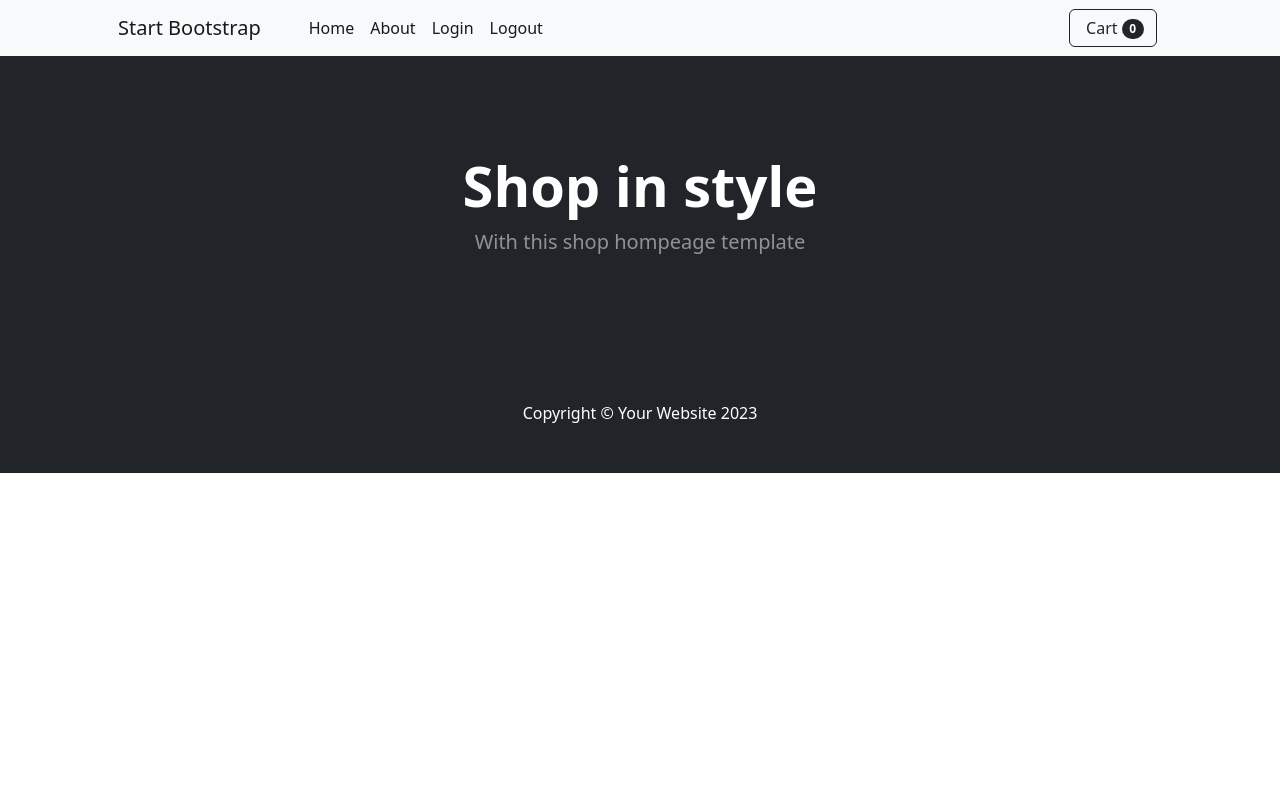
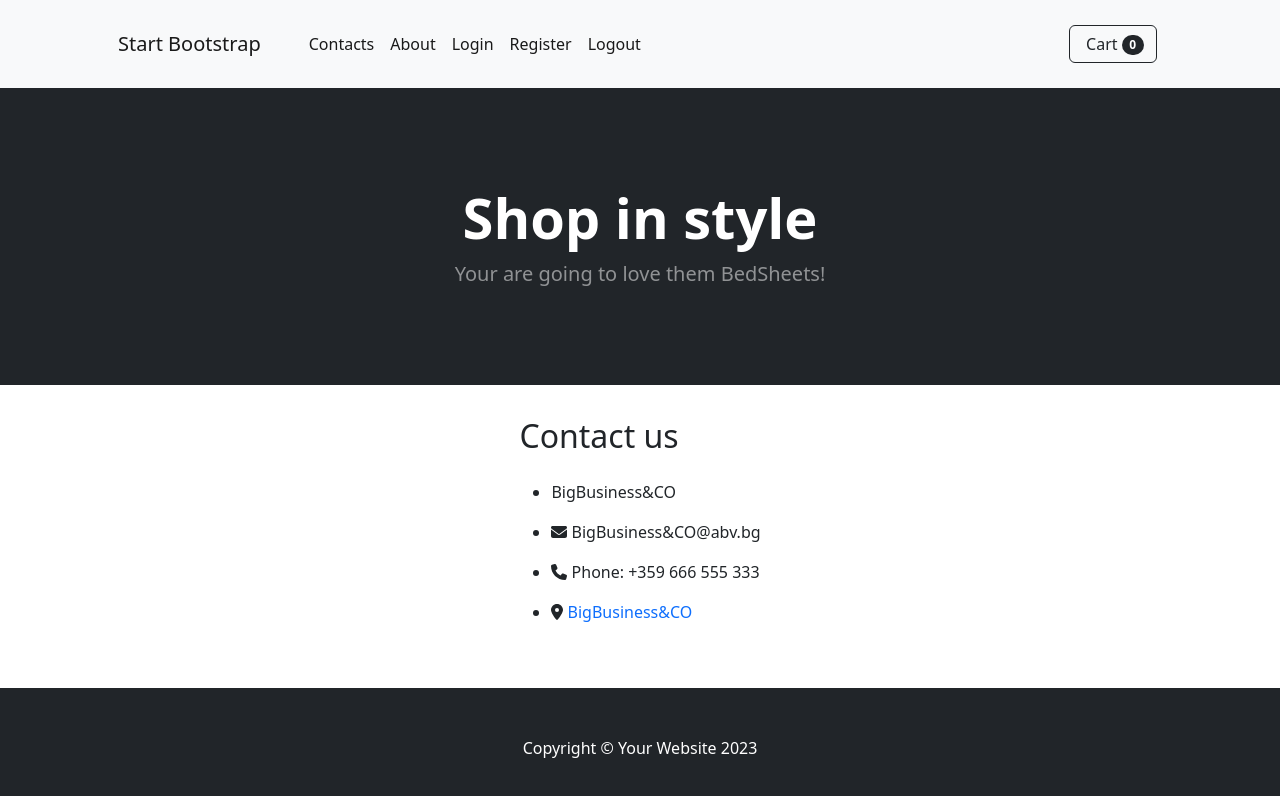
Before and after one commit to Deyan9469/React-Project, a React (Vite) app in the folder client/: page /contacts in a window 1280 px wide. Shown: the top 796 px of the page. Built offline with nearby package versions, Linux system fonts and the light colour scheme.

Commit message:
added a lot of things
contacts page
about page
and added paths

```diff
--- a/client/src/App.jsx
+++ b/client/src/App.jsx
@@ -5,6 +5,8 @@ import Header from "./components/header/Header"
 import Navigation from "./components/navigation/Navigation"
 import './styles_template.css'
 import CardItems from './components/cardComponent/RoutingItems'
+import About from './components/about/About'
+import Contacts from './components/contacts/Contacts'
 function App() {
 
 
@@ -16,6 +18,8 @@ function App() {
             <Routes>
 
                 <Route path='/' element={<CardItems />} />
+                <Route path='/about' element={<About />} />
+                <Route path='/contacts' element={<Contacts />} />
 
             </Routes>
 
--- /dev/null
+++ b/client/src/components/about/About.jsx
@@ -0,0 +1,32 @@
+import "./aboutCSS.css"
+
+const About = () => {
+
+    return (
+
+        <section className="aboutPage">
+            <h2>About all bedsheets </h2>
+
+            <ul>
+                <li>Product: Satin Cotton bed linen</li>
+                <li>Size: 200 cm x 220 cm</li>
+                <li>Option: 4 pcs.</li>
+                <li>Packaging: Foil</li>
+                <li>Material: Cotton Satin 100%</li>
+            </ul>
+            <h4>1 set of bed linen includes:</h4>
+            <ul>
+                <li>1 piece. duvet cover: 200 cm x 220 cm</li>
+                <li>2 pcs. pillowcases: 70 cm x 80 cm</li>
+                <li>1 piece. sheet: 200 cm x 230 cm</li>
+            </ul>
+
+            <p>Origin: Poland</p>
+
+        </section>
+
+
+    );
+}
+
+export default About;
--- /dev/null
+++ b/client/src/components/about/aboutCSS.css
@@ -0,0 +1,6 @@
+.aboutPage{
+    display: flex;
+    flex-direction: column;
+    flex-wrap: wrap;
+    align-content: center;
+}
--- a/client/src/components/cardComponent/RoutingItems.jsx
+++ b/client/src/components/cardComponent/RoutingItems.jsx
@@ -11,7 +11,6 @@ const CardItems = () => {
             .then(data => { setItems(data) });
     }, []);
 
-    console.log(item)
 
     return (
         <div className="cardHolder">
--- /dev/null
+++ b/client/src/components/contacts/Contacts.jsx
@@ -0,0 +1,20 @@
+import "https://cdnjs.cloudflare.com/ajax/libs/font-awesome/6.4.2/js/all.min.js"
+import "./contactCSS.css"
+const Contacts = () =>{
+    const locationUlr = "https://www.google.com/maps/place/42%C2%B042'03.2%22N+23%C2%B022'23.8%22E/@42.7013827,23.3547691,15z/data=!4m13!1m8!3m7!1s0x40a8fec1c85bf089:0xa01269bf4c10!2z0JHRitC70LPQsNGA0LjRjw!3b1!8m2!3d42.733883!4d25.48583!16zL20vMDE1cWg!3m3!8m2!3d42.700894!4d23.373271?hl=bg&entry=ttu"
+
+    return(
+        <section className="contactsPage">
+            <h2> Contact us </h2>
+
+            <ul>
+                <li>BigBusiness&CO</li>
+                <li><i className="fa-solid fa-envelope"></i> BigBusiness&CO@abv.bg</li>
+                <li><i className="fa-solid fa-phone"></i> Phone: +359 666 555 333</li>
+                <li><i className="fa-solid fa-location-dot"></i><a href={locationUlr}> BigBusiness&CO</a></li>
+            </ul>
+        </section>
+    );
+}
+
+export default Contacts;
--- /dev/null
+++ b/client/src/components/contacts/contactCSS.css
@@ -0,0 +1,14 @@
+.contactsPage{
+    display: flex;
+    flex-direction: column;
+    flex-wrap: wrap;
+    align-content: center;
+    padding: 1em;
+    margin: 1em;
+}
+li{
+    margin: 1em 0;
+}
+a{
+    text-decoration: none;
+}
--- a/client/src/components/header/Header.jsx
+++ b/client/src/components/header/Header.jsx
@@ -7,7 +7,7 @@ const Header = () => {
                     <div className="text-center text-white">
                         <h1 className="display-4 fw-bolder">Shop in style</h1>
                         <p className="lead fw-normal text-white-50 mb-0">
-                            With this shop hompeage template
+                            Your are going to love them BedSheets!
                         </p>
                     </div>
                 </div>
--- a/client/src/components/navigation/Navigation.jsx
+++ b/client/src/components/navigation/Navigation.jsx
@@ -1,12 +1,13 @@
+import { Link } from 'react-router-dom';
 
 const Navigation = () => {
     return (
         <>
             <nav className="navbar navbar-expand-lg navbar-light bg-light">
                 <div className="container px-4 px-lg-5">
-                    <a className="navbar-brand" href="#!">
+                    <Link className="navbar-brand" to="/">
                         Start Bootstrap
-                    </a>
+                    </Link>
                     <button
                         className="navbar-toggler"
                         type="button"
@@ -21,24 +22,29 @@ const Navigation = () => {
                     <div className="collapse navbar-collapse" id="navbarSupportedContent">
                         <ul className="navbar-nav me-auto mb-2 mb-lg-0 ms-lg-4">
                             <li className="nav-item">
-                                <a className="nav-link active" aria-current="page" href="#!">
-                                    Home
-                                </a>
+                                <Link className="nav-link active" aria-current="page" to="/contacts">
+                                    Contacts
+                                </Link>
                             </li>
                             <li className="nav-item">
-                                <a className="nav-link active" href="#!">
+                                <Link className="nav-link active" to="/about">
                                     About
-                                </a>
+                                </Link>
                             </li>
                             <li className="nav-item">
-                                <a className="nav-link active" aria-current="page" href="#!">
+                                <Link className="nav-link active" aria-current="page" to="/login">
                                     Login
-                                </a>
+                                </Link>
                             </li>
                             <li className="nav-item">
-                                <a className="nav-link active" aria-current="page" href="#!">
+                                <Link className="nav-link active" aria-current="page" to="/register">
+                                    Register
+                                </Link>
+                            </li>
+                            <li className="nav-item">
+                                <Link className="nav-link active" aria-current="page" to="#!">
                                     Logout
-                                </a>
+                                </Link>
                             </li>
                         </ul>
                         <form className="d-flex">
```
Also changed, not shown: client/src/components/login/Login.jsx (added), client/src/components/register/Register.jsx (added).
